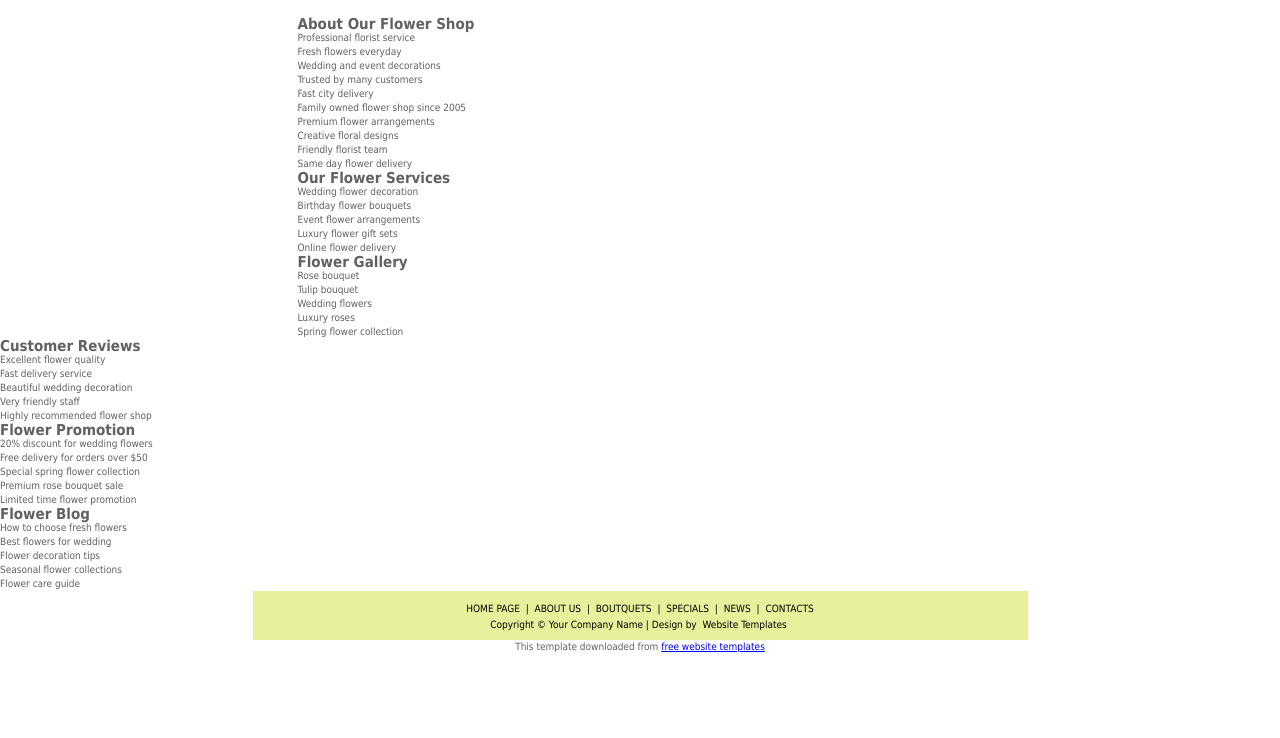
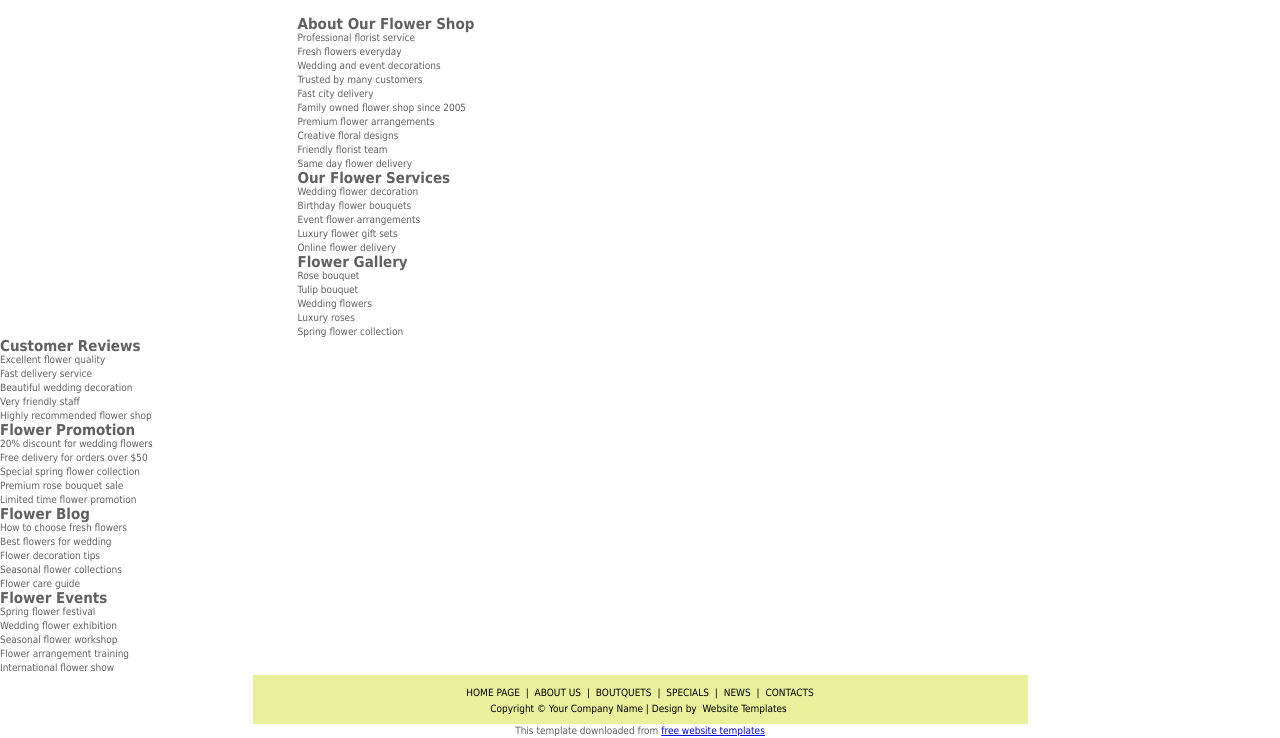
Before and after one commit to dinhquangkiet/phatvakiet, a website: page index.html in a window 1280 px wide. Shown: the part 661-1399 px from the top of the page. Before the commit the page ends 1315 px from the top, so only its background shows below. Drawn offline with Linux system fonts and the light colour scheme.

Commit message:
B commit add flower events section

```diff
--- a/index.html
+++ b/index.html
@@ -226,6 +226,20 @@ Best choice for special event
 
 </div>
 
+<!-- FLOWER EVENTS -->
+
+<div class="events">
+
+<h2>Flower Events</h2>
+
+<p>Spring flower festival</p>
+<p>Wedding flower exhibition</p>
+<p>Seasonal flower workshop</p>
+<p>Flower arrangement training</p>
+<p>International flower show</p>
+
+</div>
+
 <div id="footer">
 
 <p>
```
